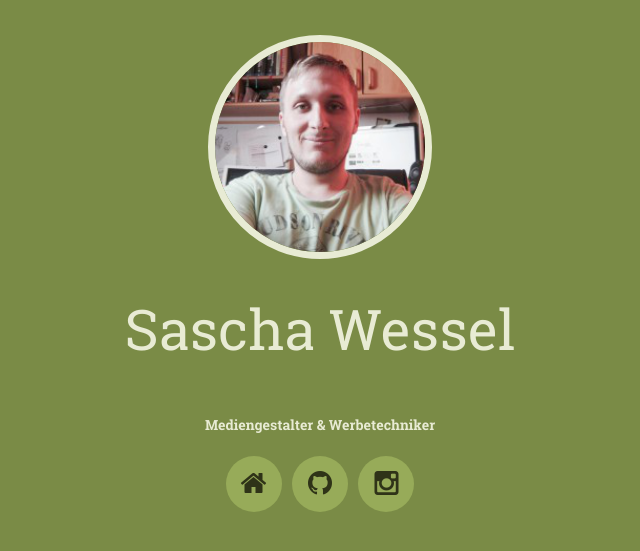
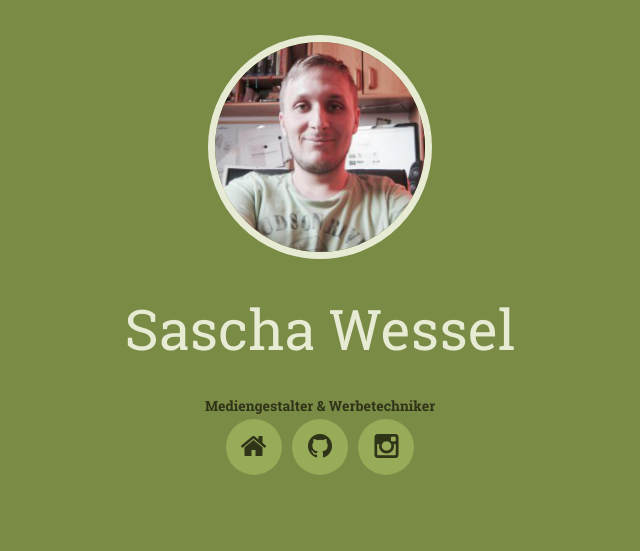
Before and after one commit to gr4y/gr4y.github.com, a Jekyll site: the page built from index.md, in a window 1280 px wide. Shown: the top 551 px of the page, without its empty margins (320-960 px from the left). Built offline with Jekyll 4.4.1, drawn with Linux system fonts in a browser that asks for light colours.

Commit message:
Update style.scss

```diff
--- a/css/style.scss
+++ b/css/style.scss
@@ -49,6 +49,12 @@ body {
 				padding-top: 0.5em;
 				padding-bottom: 0.5em;
 				margin: 0;
+			}
+
+			.profile {
+				color: #2f3318;
+				margin: 0;
+				font-size: 1em;
 			}
 
 			.about {
```
